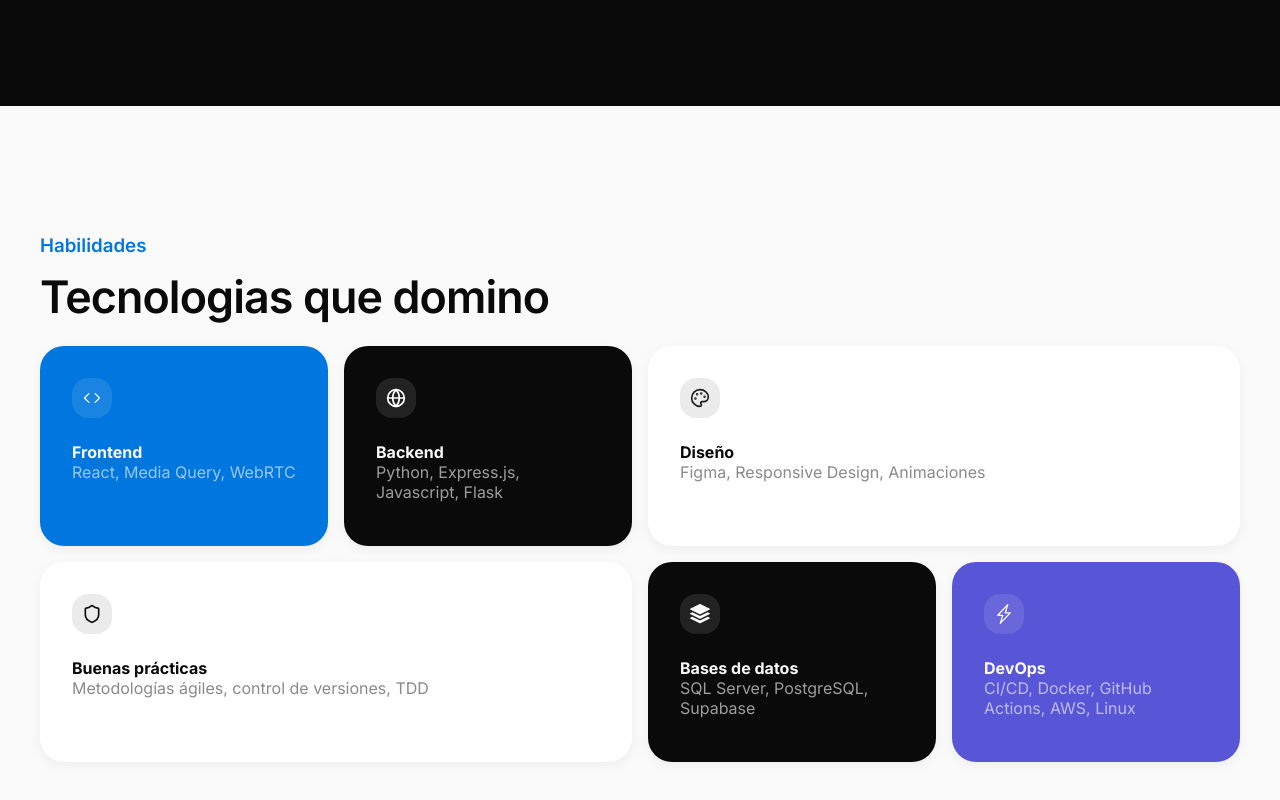
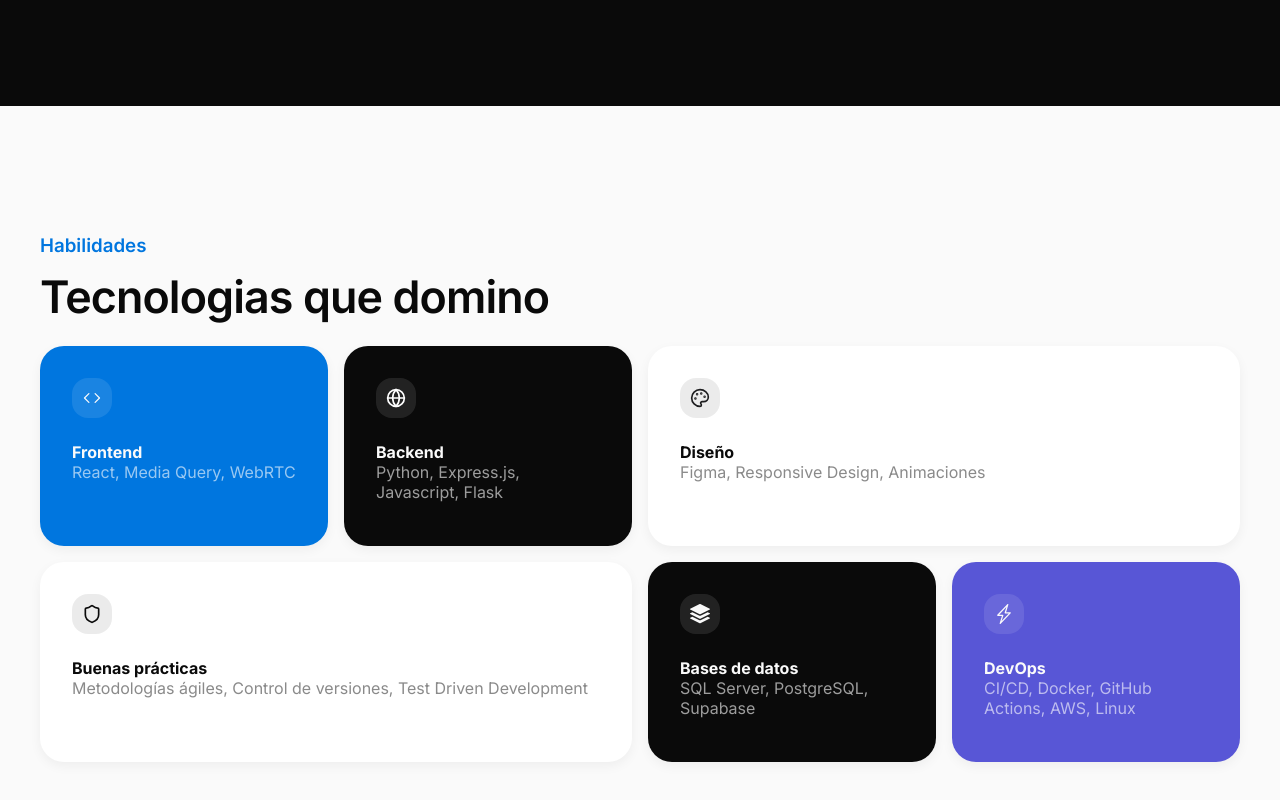
Before and after one commit to WasAlexis/portfolio, a React (Vite) app: page / in a window 1280 px wide. Shown: the part 2280-3080 px from the top of the page. Built offline with nearby package versions, Linux system fonts and the light colour scheme.

Commit message:
fix: correct spelling and capitalization in practices description

```diff
--- a/src/App.jsx
+++ b/src/App.jsx
@@ -101,7 +101,7 @@ function App() {
             <div className='card long'>
               <div className='icon practices'></div>
               <h4>Buenas prácticas</h4>
-              <p>Metodologías ágiles, control de versiones, TDD</p>
+              <p>Metodologías ágiles, Control de versiones, Test Driven Development</p>
             </div>
             <div className='card dark'>
               <div className='icon database'></div>
```
